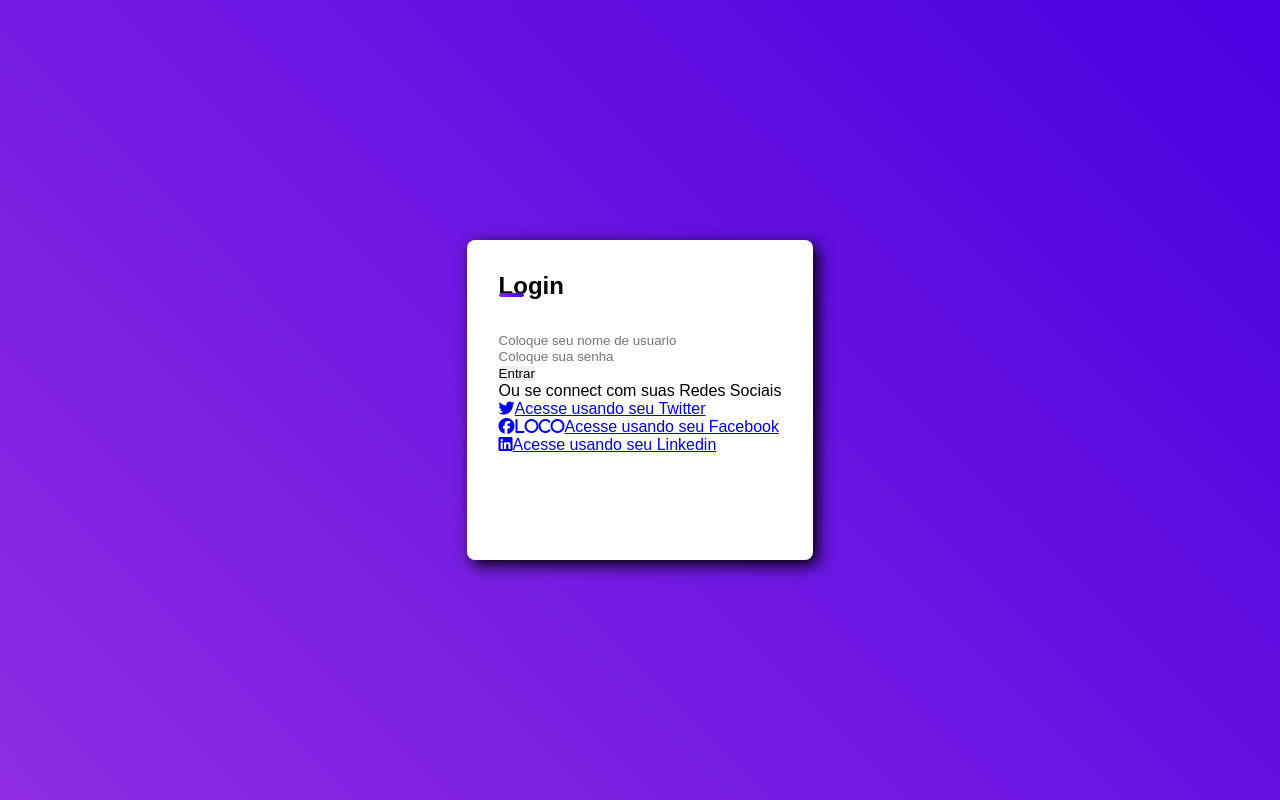
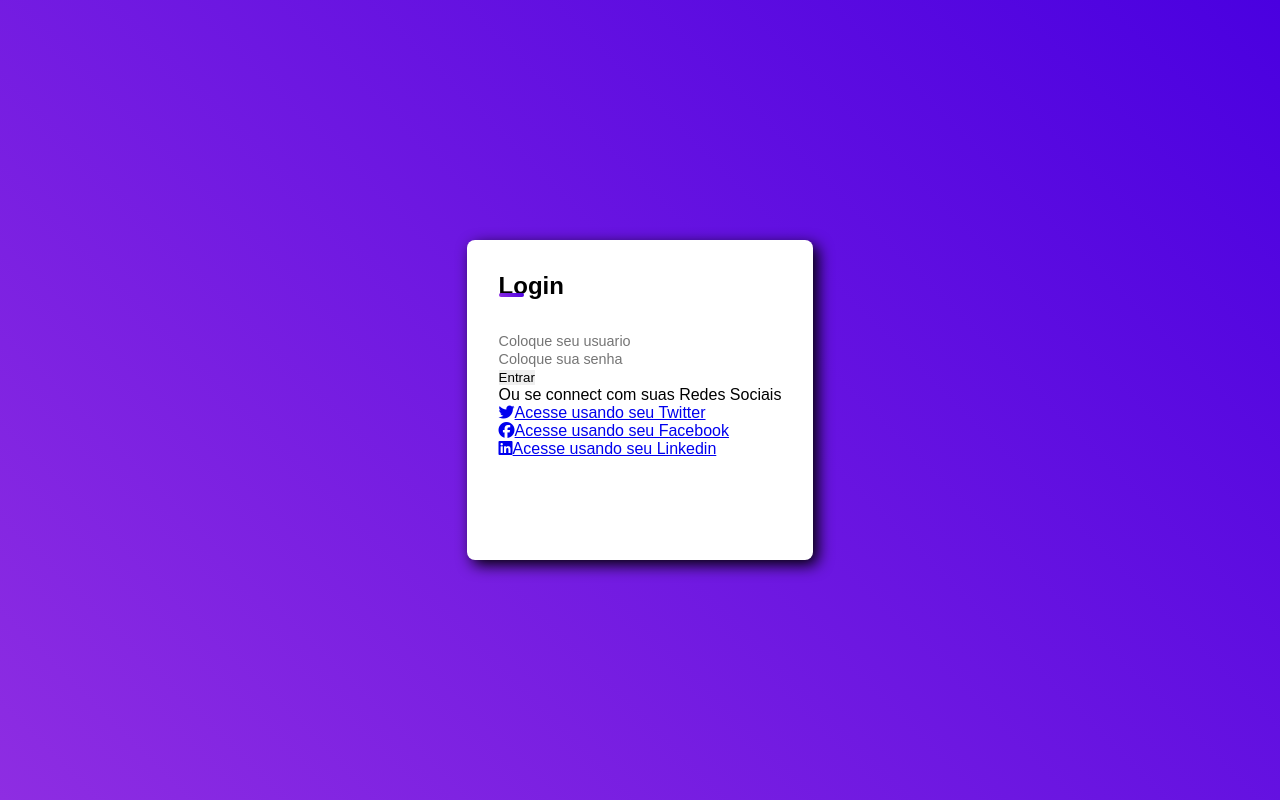
Before and after one commit to Marcoakira/provedorlinkwave, a plain HTML site: page index.html in a window 1280 px wide. Drawn offline with Linux system fonts and the light colour scheme.

Commit message:
manutenção do outline

```diff
--- a/index.html
+++ b/index.html
@@ -20,7 +20,7 @@
             type="text"
             name="username"
             id="username"
-            placeholder="Coloque seu nome de usuario"
+            placeholder="Coloque seu usuario"
           />
           <div class="underline"></div>
         </div>
@@ -46,7 +46,7 @@
           </div>
           <div class="social-field facebook">
             <a href="#">
-              <i class="fab fa-facebook">loco</i>Acesse usando seu Facebook
+              <i class="fab fa-facebook"></i>Acesse usando seu Facebook
             </a>
           </div>
 
--- a/style.css
+++ b/style.css
@@ -42,15 +42,13 @@ main h2::before {
   border-radius: 8px;
   background: linear-gradient(45deg, #8e2de2, #4a00e0);
 }
+
 .input-field{
   position: relative;
+}
 
-}
-.input-field{
+.input-field input{
   outline: none;
   font-size: 0.9rem;
-  color: rgba(0,0,0,0.7);
+  color: rgba(0, 0, 0, 0.7);
 }
-.input-field input::placeholder{
-
-}
```
